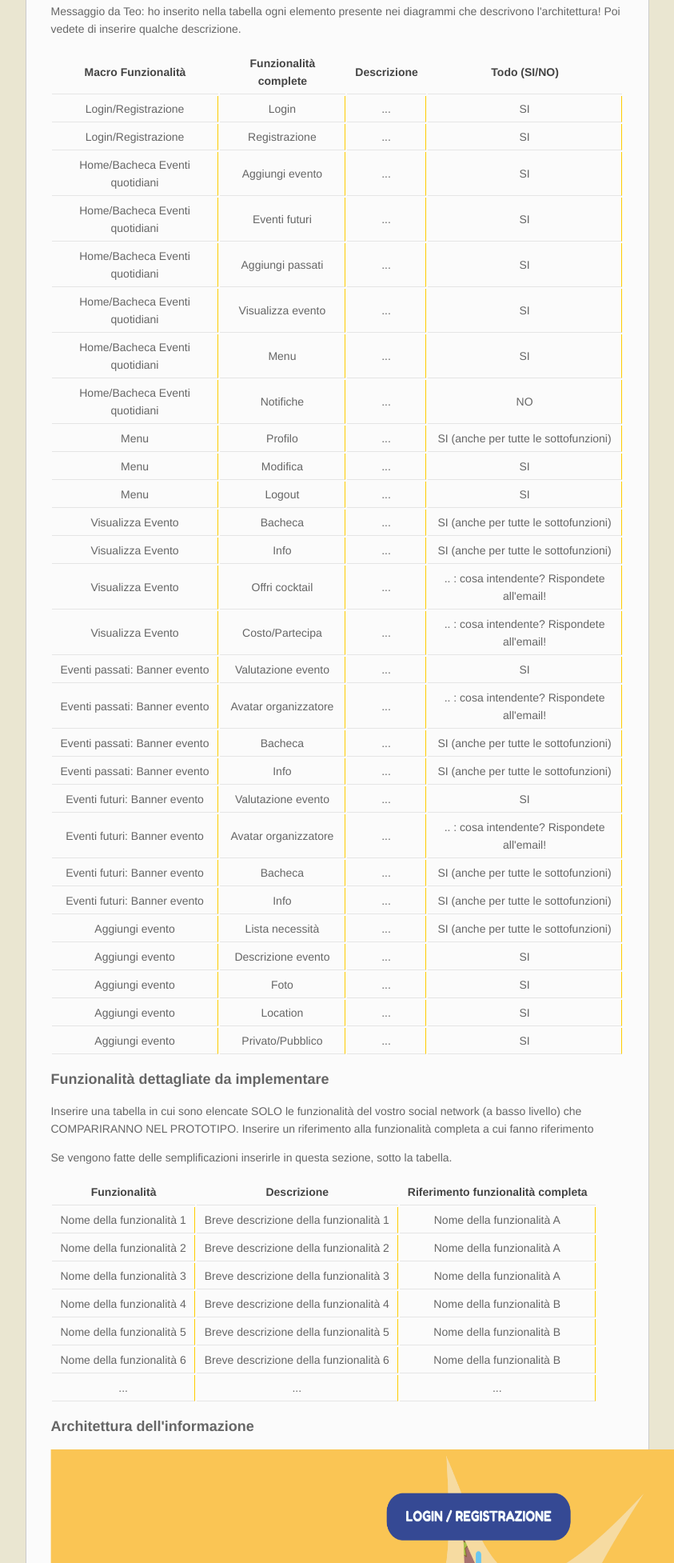
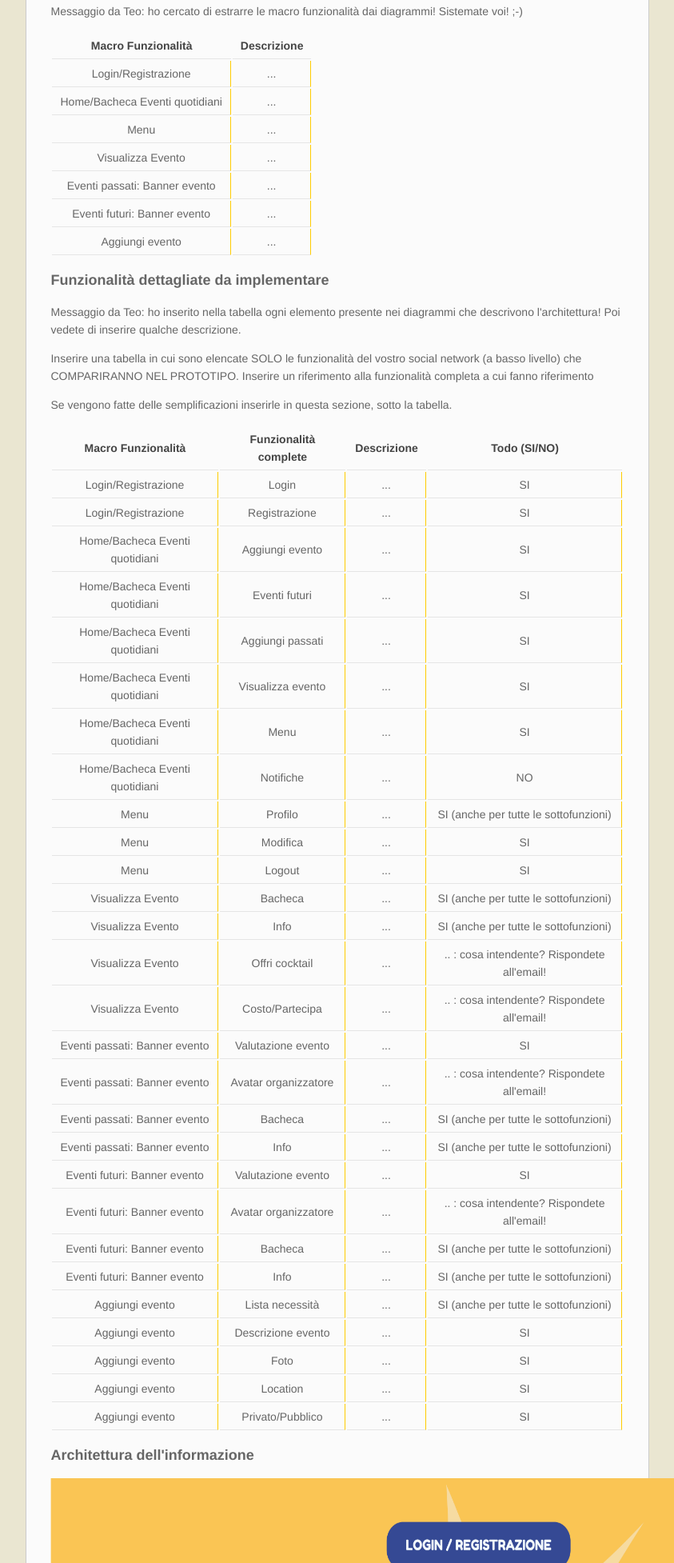
Before and after one commit to SoNet-2017/Frizzy, a plain HTML site: page index.html in a window 1280 px wide. Shown: the part 1979-3933 px from the top of the page at 80% size, without its empty margins (348-1191 px from the left). Drawn offline with Linux system fonts and the light colour scheme.

Commit message:
Piccola ulteriore modifica

```diff
--- a/index.html
+++ b/index.html
@@ -170,7 +170,55 @@
 
           <h3 id="funzionalita-complete-del-social-network">Funzionalità complete del social network</h3>
 
+          <p>Messaggio da Teo: ho cercato di estrarre le macro funzionalità dai diagrammi! Sistemate voi! ;-)</p>
+
+          <table>
+            <thead>
+              <tr>
+                <th style="text-align: center">Macro Funzionalità</th>
+                <th style="text-align: center">Descrizione</th>
+              </tr>
+            </thead>
+            <tbody>
+              <tr>
+                <td style="text-align: center">Login/Registrazione</td>
+                <td style="text-align: center">...</td>
+              </tr>
+              <tr>
+                <td style="text-align: center">Home/Bacheca Eventi quotidiani</td>
+                <td style="text-align: center">...</td>
+              </tr>
+              <tr>
+                <td style="text-align: center">Menu</td>
+                <td style="text-align: center">...</td>
+              </tr>
+              <tr>
+                <td style="text-align: center">Visualizza Evento</td>
+                <td style="text-align: center">...</td>
+              </tr>
+              <tr>
+                <td style="text-align: center">Eventi passati: Banner evento</td>
+                <td style="text-align: center">...</td>
+              </tr>
+              <tr>
+                <td style="text-align: center">Eventi futuri: Banner evento</td>
+                <td style="text-align: center">...</td>
+              </tr>
+              <tr>
+                <td style="text-align: center">Aggiungi evento</td>
+                <td style="text-align: center">...</td>
+              </tr>
+            </tbody>
+          </table>
+
+          <h3 id="funzionalita-da-implementare-dettagliate">Funzionalità dettagliate da implementare</h3>
+
           <p>Messaggio da Teo: ho inserito nella tabella ogni elemento presente nei diagrammi che descrivono l'architettura! Poi vedete di inserire qualche descrizione.</p>
+
+          <p>Inserire una tabella in cui sono elencate SOLO le funzionalità del vostro social network (a basso livello) che COMPARIRANNO NEL PROTOTIPO.
+            Inserire un riferimento alla funzionalità completa a cui fanno riferimento</p>
+
+          <p>Se vengono fatte delle semplificazioni inserirle in questa sezione, sotto la tabella.</p>
 
           <table>
             <thead>
@@ -353,60 +401,6 @@
             </tbody>
           </table>
 
-          <h3 id="funzionalita-da-implementare-dettagliate">Funzionalità dettagliate da implementare</h3>
-
-          <p>Inserire una tabella in cui sono elencate SOLO le funzionalità del vostro social network (a basso livello) che COMPARIRANNO NEL PROTOTIPO.
-            Inserire un riferimento alla funzionalità completa a cui fanno riferimento</p>
-
-          <p>Se vengono fatte delle semplificazioni inserirle in questa sezione, sotto la tabella.</p>
-
-          <table>
-            <thead>
-              <tr>
-                <th style="text-align: center">Funzionalità</th>
-                <th style="text-align: center">Descrizione</th>
-                <th style="text-align: center">Riferimento funzionalità completa</th>
-              </tr>
-            </thead>
-            <tbody>
-              <tr>
-                <td style="text-align: center">Nome della funzionalità 1</td>
-                <td style="text-align: center">Breve descrizione della funzionalità 1</td>
-                <td style="text-align: center">Nome della funzionalità A</td>
-              </tr>
-              <tr>
-                <td style="text-align: center">Nome della funzionalità 2</td>
-                <td style="text-align: center">Breve descrizione della funzionalità 2</td>
-                <td style="text-align: center">Nome della funzionalità A</td>
-              </tr>
-              <tr>
-                <td style="text-align: center">Nome della funzionalità 3</td>
-                <td style="text-align: center">Breve descrizione della funzionalità 3</td>
-                <td style="text-align: center">Nome della funzionalità A</td>
-              </tr>
-              <tr>
-                <td style="text-align: center">Nome della funzionalità 4</td>
-                <td style="text-align: center">Breve descrizione della funzionalità 4</td>
-                <td style="text-align: center">Nome della funzionalità B</td>
-              </tr>
-              <tr>
-                <td style="text-align: center">Nome della funzionalità 5</td>
-                <td style="text-align: center">Breve descrizione della funzionalità 5</td>
-                <td style="text-align: center">Nome della funzionalità B</td>
-              </tr>
-              <tr>
-                <td style="text-align: center">Nome della funzionalità 6</td>
-                <td style="text-align: center">Breve descrizione della funzionalità 6</td>
-                <td style="text-align: center">Nome della funzionalità B</td>
-              </tr>
-              <tr>
-                <td style="text-align: center">...</td>
-                <td style="text-align: center">...</td>
-                <td style="text-align: center">...</td>
-              </tr>
-            </tbody>
-          </table>
-
           <h3 id="architettura-dellinformazione">Architettura dell'informazione</h3>
 
           <p><img src="images/funzionalità-01.png" height="720" width="1080" id="diagramma">
```
Lines whose indentation alone changed are shown as unchanged.
